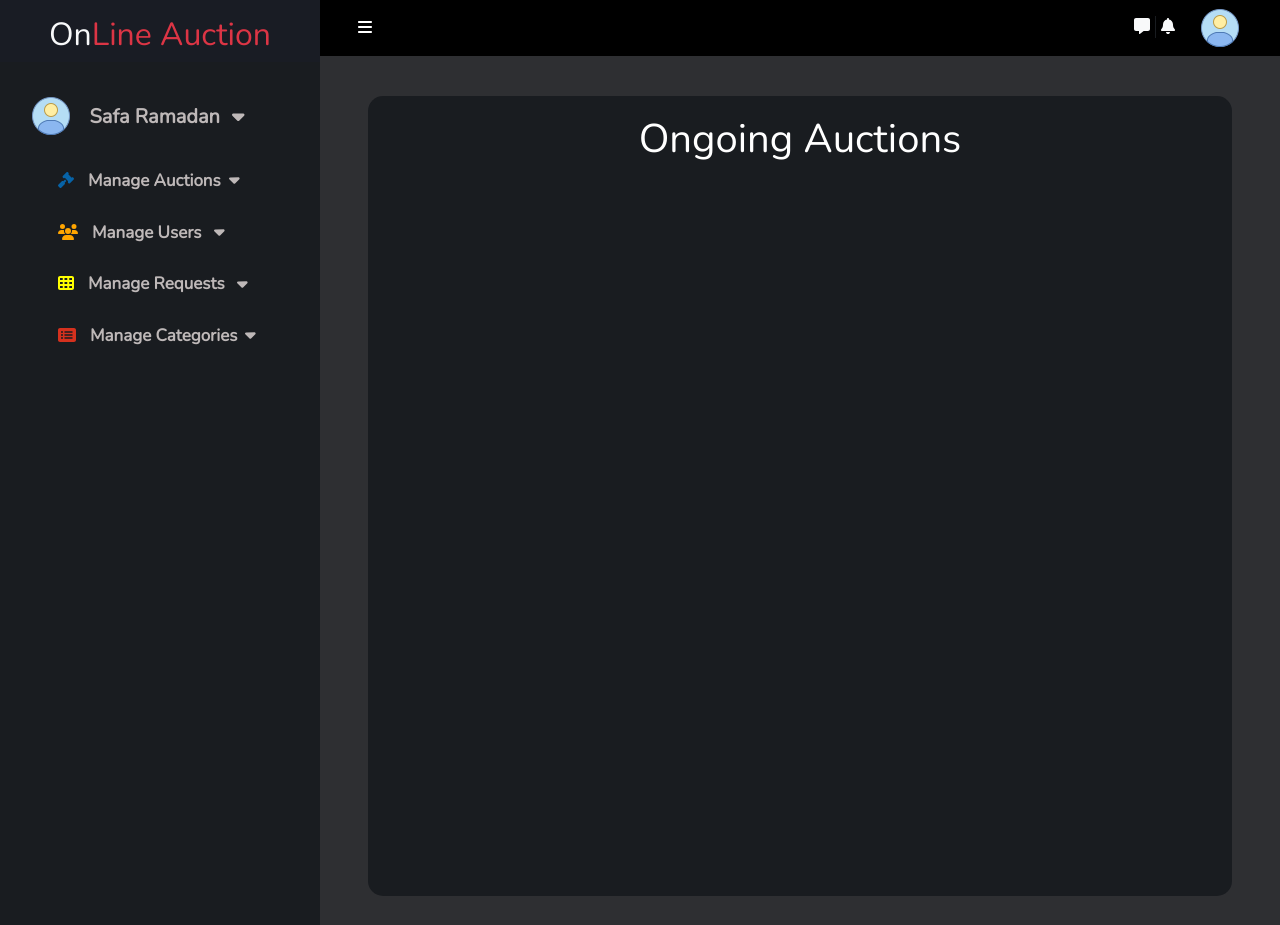
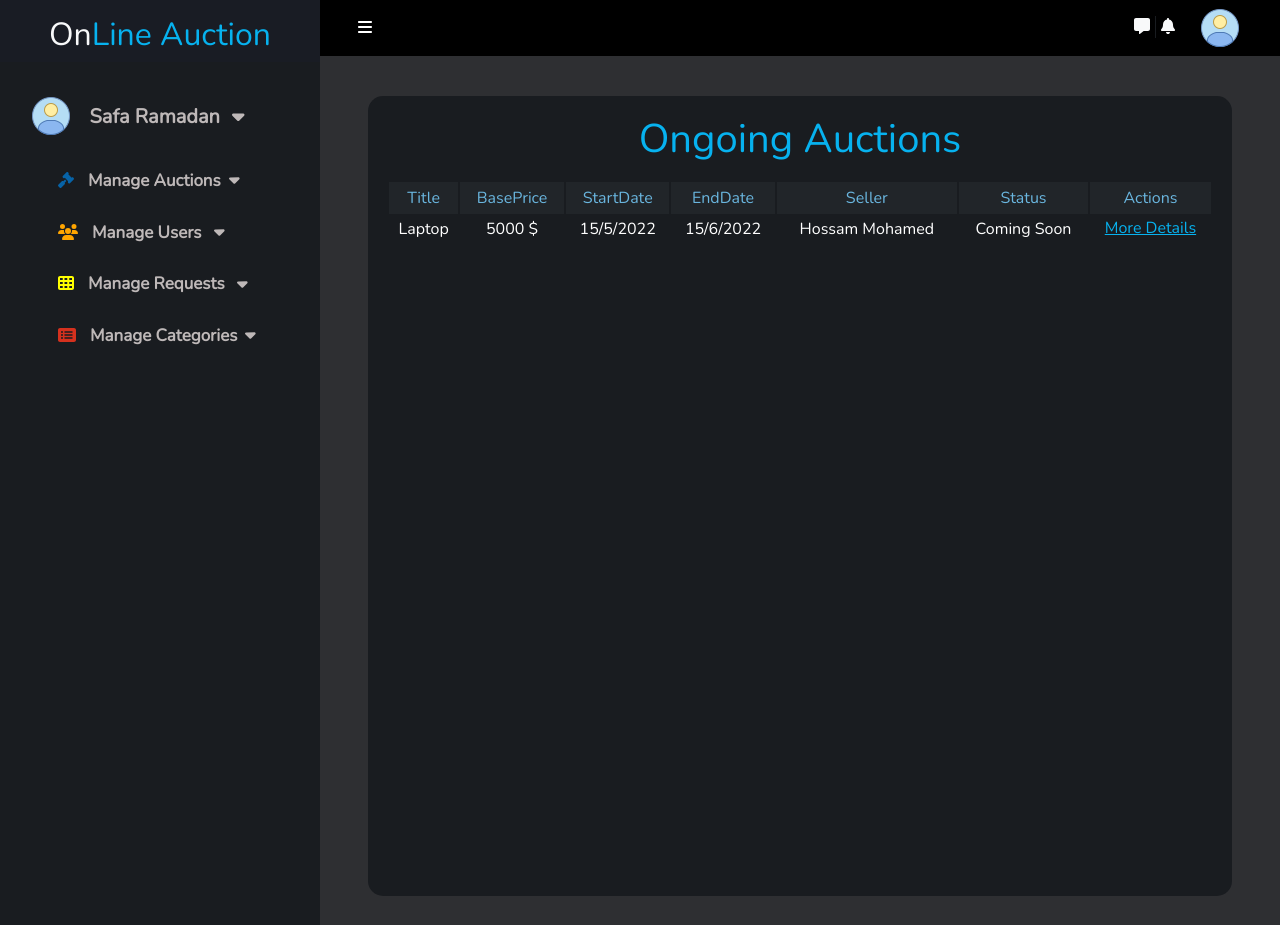
Before and after one commit to hossamMohamed00/online-auction-system, a React (Create React App) app in the folder client/: page /adminDashboard/ongoingAuctions in a window 1280 px wide. Built offline with nearby package versions, Linux system fonts and the light colour scheme.

Commit message:
addTable layout to components

```diff
--- a/client/src/component/AdminModule/AdminDashboard/AuctionsPages/currentAuctions.js
+++ b/client/src/component/AdminModule/AdminDashboard/AuctionsPages/currentAuctions.js
@@ -1,16 +1,22 @@
 import React from 'react';
-import PageContent from '../../../UI/DashboardLayout/Pagecontant/pageContent';
-import AdminDashboard from '../home/adminDashboard';
+import TableLayout from '../../../UI/TableLayout/TableLayout'
 
 
 const CurrentAuctionsPage = () => {
-	return (
-		<AdminDashboard>
-			<PageContent>
-				<h1>CurrentAuctions</h1>
-			</PageContent>
-		</AdminDashboard>
-	);
+const columNames = ['Title', 'BasePrice', 'StartDate', 'EndDate' , 'Seller','Status'];
+
+const Auctions = [
+	{
+		Title: 'Laptop',
+		BasePrice: `5000 $`,
+		StartDate: '15/5/2022',
+		EndDate: '15/6/2022',
+		Seller:'Safa Ramadan',
+		Status: 'Accepted'
+	},
+];
+
+return <TableLayout columNames={columNames} records={{name:Auctions}} title="Current Auctions " />;
 };
 
 export default CurrentAuctionsPage;
--- a/client/src/component/AdminModule/AdminDashboard/AuctionsPages/ongoingAuctions.js
+++ b/client/src/component/AdminModule/AdminDashboard/AuctionsPages/ongoingAuctions.js
@@ -1,14 +1,34 @@
 import React from 'react';
-import PageContent from '../../../UI/DashboardLayout/Pagecontant/pageContent';
-import AdminDashboard from '../home/adminDashboard';
+import TableLayout from '../../../UI/TableLayout/TableLayout';
+
 
 const OngoingAuctionsPage = () => {
+	const columNames = [
+		'Title',
+		'BasePrice',
+		'StartDate',
+		'EndDate',
+		'Seller',
+		'Status',
+	];
+
+	const Auctions = [
+		{
+			Title: 'Laptop',
+			BasePrice: `5000 $`,
+			StartDate: '15/5/2022',
+			EndDate: '15/6/2022',
+			Seller: 'Hossam Mohamed',
+			Status: 'Coming Soon',
+		},
+	];
+
 	return (
-		<AdminDashboard>
-			<PageContent>
-				<h1>Ongoing Auctions</h1>
-			</PageContent>
-		</AdminDashboard>
+		<TableLayout
+			columNames={columNames}
+			records={{ name: Auctions }}
+			title="Ongoing Auctions "
+		/>
 	);
 };
 
--- a/client/src/component/AdminModule/AdminDashboard/UsersPages/Buyers.js
+++ b/client/src/component/AdminModule/AdminDashboard/UsersPages/Buyers.js
@@ -1,9 +1,9 @@
 import React from 'react';
 
-import UsersLayout from './usersLayout/TableLayout';
+import TableLayout from '../../../UI/TableLayout/TableLayout';
 
 const SellersPage = () => {
-	const columNames = ['name', 'email', 'phone', 'Role', 'Edit'];
+	const columNames = ['name', 'email', 'phone', 'Role'];
 
 	const users = [
 		{
@@ -116,7 +116,7 @@ const SellersPage = () => {
 		},
 	];
 
-	return <UsersLayout columNames={columNames} users={users} title="Buyers" />;
+	return <TableLayout columNames={columNames} records={{name:users}} title="Buyers" />;
 };
 
 export default SellersPage;
--- a/client/src/component/AdminModule/AdminDashboard/UsersPages/Sellers.js
+++ b/client/src/component/AdminModule/AdminDashboard/UsersPages/Sellers.js
@@ -1,9 +1,9 @@
 import React from 'react';
 
-import UsersLayout from './usersLayout/TableLayout';
+import TableLayout from '../../../UI/TableLayout/TableLayout';
 
 const SellersPage = () => {
-	const columNames = ['name', 'email', 'phone', 'Role', 'Edit'];
+	const columNames = ['name', 'email', 'phone', 'Role' ];
 
 	const users = [
 		{
@@ -32,7 +32,13 @@ const SellersPage = () => {
 		},
 	];
 
-	return <UsersLayout columNames={columNames} users={users} title="Sellers" />;
+	return (
+		<TableLayout
+			columNames={columNames}
+			records={{ name: users }}
+			title="Sellers"
+		/>
+	);
 };
 
 export default SellersPage;
--- a/client/src/component/AdminModule/AdminDashboard/UsersPages/Users.js
+++ b/client/src/component/AdminModule/AdminDashboard/UsersPages/Users.js
@@ -1,11 +1,11 @@
 import React from 'react';
 // import DashboardLayout from '../../../UI/DashboardLayout/DashboardLayout';
 
-import UsersLayout from './usersLayout/TableLayout';
+import TableLayout from '../../../UI/TableLayout/TableLayout';
 
 const UsersPage=()=> {
 
-	const columNames = ['name' , 'email' , 'phone','Role' ,'Edit']
+	const columNames = ['name' , 'email' , 'phone','Role' ]
 
 	const users = [
 		{
@@ -35,7 +35,11 @@ const UsersPage=()=> {
 		},
 	];
 	return (
-		<UsersLayout columNames={columNames} users={users} title='All Users'/>
+		<TableLayout
+			columNames={columNames}
+			records={{ name: users }}
+			title="All Users"
+		/>
 	);
 }
 
--- a/client/src/component/AdminModule/AdminDashboard/UsersPages/usersLayout/TableLayout.js
+++ /dev/null
@@ -1,67 +0,0 @@
-import React from 'react';
-
-import PageContent from '../../../../UI/DashboardLayout/Pagecontant/pageContent';
-import AdminDashboard from '../../home/adminDashboard';
-import classes from './table.module.css';
-import { FontAwesomeIcon } from '@fortawesome/react-fontawesome';
-import { faEdit } from '@fortawesome/free-solid-svg-icons';
-import { faXmark } from '@fortawesome/free-solid-svg-icons';
-
-const TableLayout = props => {
-	// const keys = Object.keys(props.users);
-	// console.log(keys);
-	return (
-		<React.Fragment>
-			<AdminDashboard>
-				<PageContent>
-					<h1>{props.title}</h1>
-					<div>
-						<table
-							className={`table table-dark table-sm  ${classes.usersTable}`}
-						>
-							<thead>
-								<tr className="text-center">
-									{props.columNames.map(name => (
-										<td>{name}</td>
-									))}
-								</tr>
-							</thead>
-							{/* <tr>
-								{props.users.forEach(user => {
-									for (let key in user) {
-										// console.log(`${key}: ${user[key]}`);
-										return <td>{`${key}: ${user[key]}`}</td>;
-									}
-								})}
-							</tr> */}
-
-							{props.columNames.map(name => {
-								return props.users.map(user => {
-									return (
-										<tr className="text-center">
-											<td>{user.name}</td>
-											<td>{user.email}</td>
-											<td>{user.phone}</td>
-											<td>{user.Role}</td>
-
-											<td>
-												<a className={`text-success ${classes.editIcon}`}>
-													<FontAwesomeIcon icon={faEdit} />
-												</a>
-												<a className={`text-danger ${classes.editIcon}`}>
-													<FontAwesomeIcon icon={faXmark} />
-												</a>
-											</td>
-										</tr>
-									);
-								});
-							})}
-						</table>
-					</div>
-				</PageContent>
-			</AdminDashboard>
-		</React.Fragment>
-	);
-};
-
-export default TableLayout;
--- a/client/src/component/AdminModule/AdminDashboard/UsersPages/usersLayout/table.module.css
+++ /dev/null
@@ -1,25 +0,0 @@
-.usersTable {
-	border-collapse: unset;
-
-}
-td {
-	padding: 2% 0 0;
-}
-td a {
-	margin-left: 2%;
-}
-thead tr td {
-	border: none !important;
-}
-
-.editIcon {
-	background-color: #191c20 !important;
-}
-
-@media screen and (max-width:575.98px){
-
-	.usersTable{
-		font-size:10px ;
-	}
-
-}
--- a/client/src/component/UI/DashboardLayout/UI/Dropdown.js
+++ b/client/src/component/UI/DashboardLayout/UI/Dropdown.js
@@ -5,7 +5,7 @@ import { faCaretDown } from '@fortawesome/free-solid-svg-icons';
 import { Link } from 'react-router-dom';
 
 const Dropdown = props => {
-	console.log({ data: props.list });
+
 
 	return (
 		<div className={classes.dropdown}>
--- a/client/src/component/UI/DashboardLayout/sidebar/sidebar.js
+++ b/client/src/component/UI/DashboardLayout/sidebar/sidebar.js
@@ -13,13 +13,13 @@ import { faPowerOff } from '@fortawesome/free-solid-svg-icons';
 import { faListAlt } from '@fortawesome/free-solid-svg-icons';
 const Sidebar = props => {
 	const { Admin } = props.sidebarContent;
-	console.log(Admin.admin.list);
+
 	return (
 		<React.Fragment>
 			<div className={`${classes.sidebar}  position-relative`}>
 				<div className={`${classes.logo}  text-center `}>
 					<h2 className="text-light  mt-3  ">
-						On<span className="text-danger">Line Auction</span>
+						On<span >Line Auction</span>
 					</h2>
 				</div>
 
--- a/client/src/component/UI/DashboardLayout/sidebar/sidebar.module.css
+++ b/client/src/component/UI/DashboardLayout/sidebar/sidebar.module.css
@@ -15,12 +15,10 @@
 	margin: 0 auto;
 	width: 25%;
 }
-/* @media screen and (min-width : 772px){
-	.logo{
-		padding : 0 important;
-	}
+.logo span{
+	color:#07B2EF;
 
-} */
+}
 .adminName .username {
 	margin-left: -3% !important;
 	/* display: inline-block; */
@@ -61,6 +59,6 @@
 
 @media screen and (max-width: 991px) {
 	.sidebar {
-		visibility: hidden;
+		display: none !important;
 	}
 }
--- /dev/null
+++ b/client/src/component/UI/TableLayout/TableLayout.js
@@ -0,0 +1,74 @@
+import React from 'react';
+
+import PageContent from '../DashboardLayout/Pagecontant/pageContent';
+import AdminDashboard from '../../AdminModule/AdminDashboard/home/adminDashboard';
+import classes from './table.module.css';
+import { FontAwesomeIcon } from '@fortawesome/react-fontawesome';
+import { faEdit } from '@fortawesome/free-solid-svg-icons';
+import { faXmark } from '@fortawesome/free-solid-svg-icons';
+// import { faArrowRight } from '@fortawesome/free-solid-svg-icons';
+
+const TableLayout = props => {
+	const userActions =
+		props.records.name.length !== 0
+			? Object.keys(props.records.name[0])[0] === 'name'
+			: '';
+
+	const dataExist = props.records.name.length !== 0;
+	return (
+		<React.Fragment>
+			<AdminDashboard>
+				<PageContent>
+					<h1 className={`${classes.title} `}>{props.title}</h1>
+					<div>
+						{!dataExist && <p className="text-light">No data to show</p>}
+						{dataExist && (
+							<table
+								className={`table table-dark table-sm  ${classes.usersTable}`}
+							>
+								<thead>
+									<tr className="text-center">
+										{props.columNames.map(name => (
+											<td>{name}</td>
+										))}
+										<td>Actions</td>
+									</tr>
+								</thead>
+
+								{props.records.name.map(record => {
+									return (
+										<tr className="text-center">
+											{props.columNames.map(name => {
+												return <td>{record[name]}</td>;
+											})}
+											{record && userActions && (
+												<td>
+													<a className={`text-success ${classes.editIcon}`}>
+														<FontAwesomeIcon icon={faEdit} />
+													</a>
+													<a className={`text-danger ${classes.editIcon}`}>
+														<FontAwesomeIcon icon={faXmark} />
+													</a>
+												</td>
+											)}
+											{!userActions && (
+												<a
+													className={`${classes.details} `}
+													href="#"
+												>
+													More Details
+												</a>
+											)}
+										</tr>
+									);
+								})}
+							</table>
+						)}
+					</div>
+				</PageContent>
+			</AdminDashboard>
+		</React.Fragment>
+	);
+};
+
+export default TableLayout;
--- /dev/null
+++ b/client/src/component/UI/TableLayout/table.module.css
@@ -0,0 +1,35 @@
+.usersTable {
+	border-collapse: unset;
+}
+/* td {
+	padding: 2% 0 0;
+} */
+td a {
+	margin-left: 2%;
+}
+thead tr td {
+	border: none !important;
+	color: #6ab6df;
+}
+
+.editIcon {
+	background-color: #191c20 !important;
+}
+.details {
+	text-decoration: underline;
+	color: #07B2EF;
+}
+.details:hover {
+	color: #07B2EF;}
+/* .detailsIcon{
+	background-color: #191c20 !important;
+} */
+.title {
+	color: #07B2EF;
+	margin-bottom: 2%;
+}
+@media screen and (max-width: 575.98px) {
+	.usersTable {
+		font-size: 10px;
+	}
+}
```
